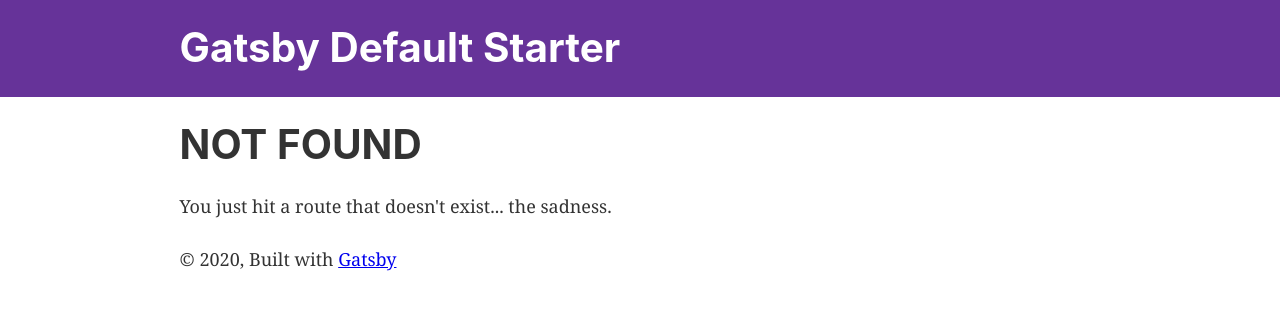
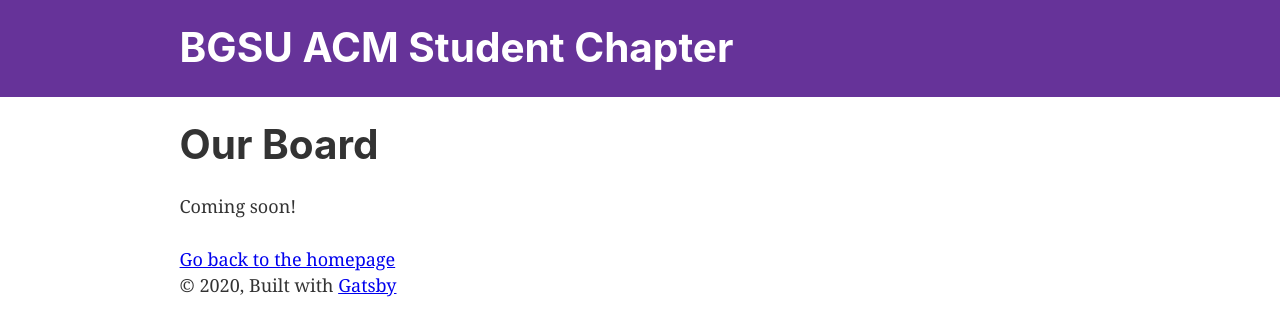
Before and after one commit to BGSU-ACM/BGSU-ACM.github.io, a Gatsby site: page /about in a window 1280 px wide. Before the commit this address had no page. Built offline with nearby package versions, Linux system fonts and the light colour scheme; Gatsby itself is replaced by a stand-in of ours.

Commit message:
Update branding to BGSU ACM Student Chapter

```diff
--- a/gatsby-config.js
+++ b/gatsby-config.js
@@ -1,8 +1,8 @@
 module.exports = {
   siteMetadata: {
-    title: `Gatsby Default Starter`,
-    description: `Kick off your next, great Gatsby project with this default starter. This barebones starter ships with the main Gatsby configuration files you might need.`,
-    author: `@gatsbyjs`,
+    title: `BGSU ACM Student Chapter`,
+    description: `The ACM chapter for BGSU.`,
+    author: `@BGSU-ACM`,
   },
   plugins: [
     `gatsby-plugin-react-helmet`,
--- a/src/pages/page-2.tsx
+++ b/src/pages/about.tsx
@@ -7,9 +7,9 @@ import SEO from "../components/seo"
 
 const SecondPage = (props: PageProps) => (
   <Layout>
-    <SEO title="Page two" />
-    <h1>Hi from the second page</h1>
-    <p>Welcome to page 2 ({props.path})</p>
+    <SEO title="Our Board" />
+    <h1>Our Board</h1>
+    <p>Coming soon!</p>
     <Link to="/">Go back to the homepage</Link>
   </Layout>
 )
--- a/src/pages/index.js
+++ b/src/pages/index.js
@@ -8,13 +8,12 @@ import SEO from "../components/seo"
 const IndexPage = () => (
   <Layout>
     <SEO title="Home" />
-    <h1>Hi people</h1>
-    <p>Welcome to your new Gatsby site.</p>
-    <p>Now go build something great.</p>
+    <h1>Welcome to the new website for BGSU's ACM chapter.</h1>
+    <p>Watch this space to learn more!</p>
     <div style={{ maxWidth: `300px`, marginBottom: `1.45rem` }}>
       <Image />
     </div>
-    <Link to="/page-2/">Go to page 2</Link>
+    <Link to="/about/">Go to page 2</Link>
   </Layout>
 )
 
```
